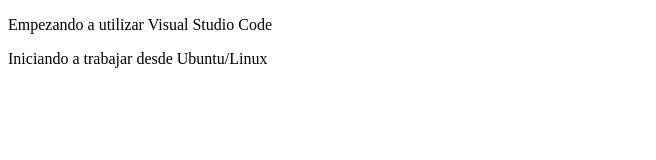
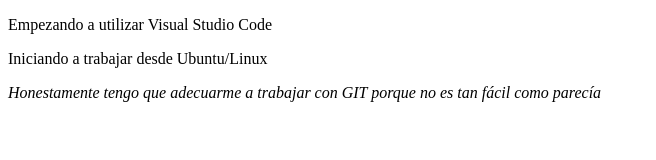
Before and after one commit to eooz2712/AODT, a plain HTML site: page conócenos.html in a window 1280 px wide. Shown: the whole page, without its empty margins (0-656 px from the left). Drawn offline with Linux system fonts and the light colour scheme.

Commit message:
Segunda prueba desde linux

```diff
--- a/conócenos.html
+++ b/conócenos.html
@@ -7,5 +7,6 @@
 <body>
 	<p>Empezando a utilizar Visual Studio Code</p>
 	<p>Iniciando a trabajar desde Ubuntu/Linux</p>
+	<i> Honestamente tengo que adecuarme a trabajar con GIT porque no es tan fácil como parecía</i>
 </body>
 </html>
```
